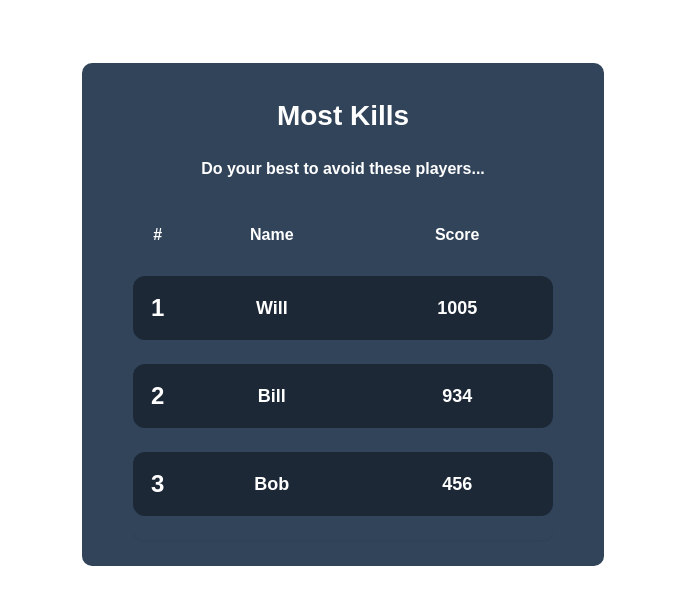
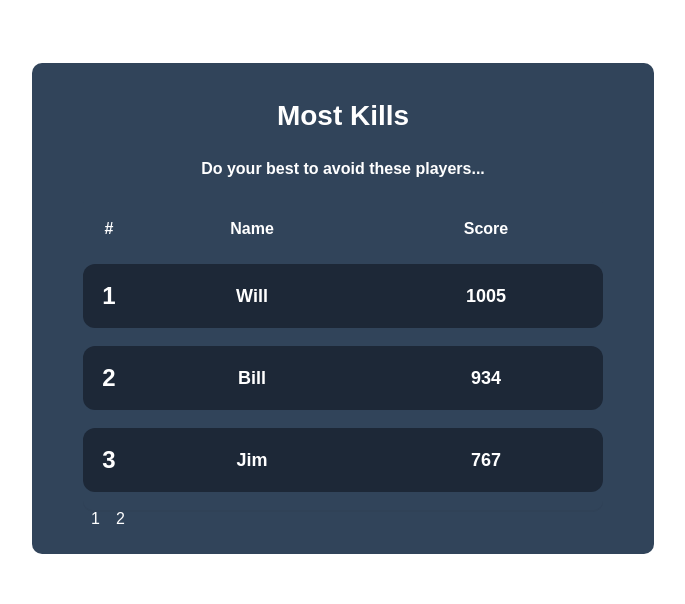
Before and after one commit to wsaada19/react-leaderboard, a React app: page / in a window 1280 px wide. Shown: the top 604 px of the page, without its empty margins (297-982 px from the left). Built offline with nearby package versions, Linux system fonts and the light colour scheme.

Commit message:
added pagination (currently limitless)

```diff
--- a/src/app/App.tsx
+++ b/src/app/App.tsx
@@ -12,8 +12,12 @@ ReactDOM.render(
     rows={[
       ["Will", 1005],
       ["Bill", 934],
+      ["Jim", 767],
+      ["Tony", 711],
       ["Bob", 456],
+      ["George", 409]
     ]}
+    limit={3}
   />,
   document.getElementById("root")
 );
--- a/src/app/components/Leaderboard.tsx
+++ b/src/app/components/Leaderboard.tsx
@@ -1,5 +1,6 @@
 import * as React from "react";
 import Cell from "./Cell";
+import LeaderboardNav from "./LeaderboardNav";
 
 type LeaderboardProps = {
   title: string;
@@ -7,10 +8,13 @@ type LeaderboardProps = {
   subtitle?: string;
   headings?: string[];
   rows: (string | number)[][];
+  limit?: number;
 };
 
 const Leaderboard = (props: LeaderboardProps) => {
-  const { title, className, subtitle, headings, rows } = props;
+  const { title, className, subtitle, headings, rows, limit } = props;
+
+  const [page, setPage] = React.useState(0);
 
   const getHeadingRow = () => {
     return (
@@ -24,9 +28,17 @@ const Leaderboard = (props: LeaderboardProps) => {
   };
 
   const getDataRow = () => {
-    return rows.map((row, index) => {
-      return <Cell row={row} placement={index} key={index} />;
-    });
+    return rows
+      .filter(
+        (row, index) => index >= (page * limit) && index < (page * limit) + limit
+      )
+      .map((row, index) => {
+        return <Cell row={row} placement={index + (page * limit)} key={index} />;
+      });
+  };
+
+  const updateRow = (value: number): void => {
+    setPage(value);
   };
 
   return (
@@ -37,6 +49,11 @@ const Leaderboard = (props: LeaderboardProps) => {
         {headings ? <thead>{getHeadingRow()}</thead> : null}
         <tbody>{getDataRow()}</tbody>
       </table>
+      <LeaderboardNav
+        current={page}
+        total={Math.ceil(rows.length / limit)}
+        onChange={updateRow}
+      />
     </div>
   );
 };
--- /dev/null
+++ b/src/app/components/LeaderboardNav.tsx
@@ -0,0 +1,28 @@
+import * as React from "react";
+import { getJSDocParameterTags, TypeFormatFlags } from "typescript";
+
+type LeaderboardNavProps = {
+  current: number;
+  total: number;
+  onChange: (value: number) => void;
+};
+
+const LeaderboardNav = (props: LeaderboardNavProps) => {
+  const { current, total, onChange } = props;
+
+  const getPages = () => {
+    const elements: JSX.Element[] = [];
+    for (let i = 0; i < total; i++) {
+      elements.push(
+        <li value={i} onClick={() => onChange(i)} key={i}>
+          {i + 1}
+        </li>
+      );
+    }
+    return elements;
+  };
+
+  return <ul>{getPages()}</ul>;
+};
+
+export default LeaderboardNav;
--- a/src/app/scss/spacing.scss
+++ b/src/app/scss/spacing.scss
@@ -4,5 +4,5 @@
     color: white;
     border-radius: 10px;
     padding: 2% 4%;
-    max-width: 420px;
+    max-width: 520px;
 }
--- a/src/app/scss/table.scss
+++ b/src/app/scss/table.scss
@@ -11,10 +11,26 @@
     text-align: center;
   }
 
+  ul {
+    list-style-type: none;
+    margin: 0;
+    padding: 0;
+    overflow: hidden;
+
+    li {
+      display: inline;
+      padding: 0 8px;
+    }
+
+    li:hover {
+      cursor: pointer;
+    }
+  }
+
   table {
     width: 100%;
     box-shadow: 0 2px 0 0 rgba(22, 29, 37, 0.05);
-    border-spacing: 0 24px;
+    border-spacing: 0 18px;
     border-radius: 10px;
 
     thead tr th {
@@ -44,6 +60,10 @@
         width: 10%;
         font-size: 24px;
       }
+
+      td {
+        width: 45%;
+      }
     }
 
     td {
```
